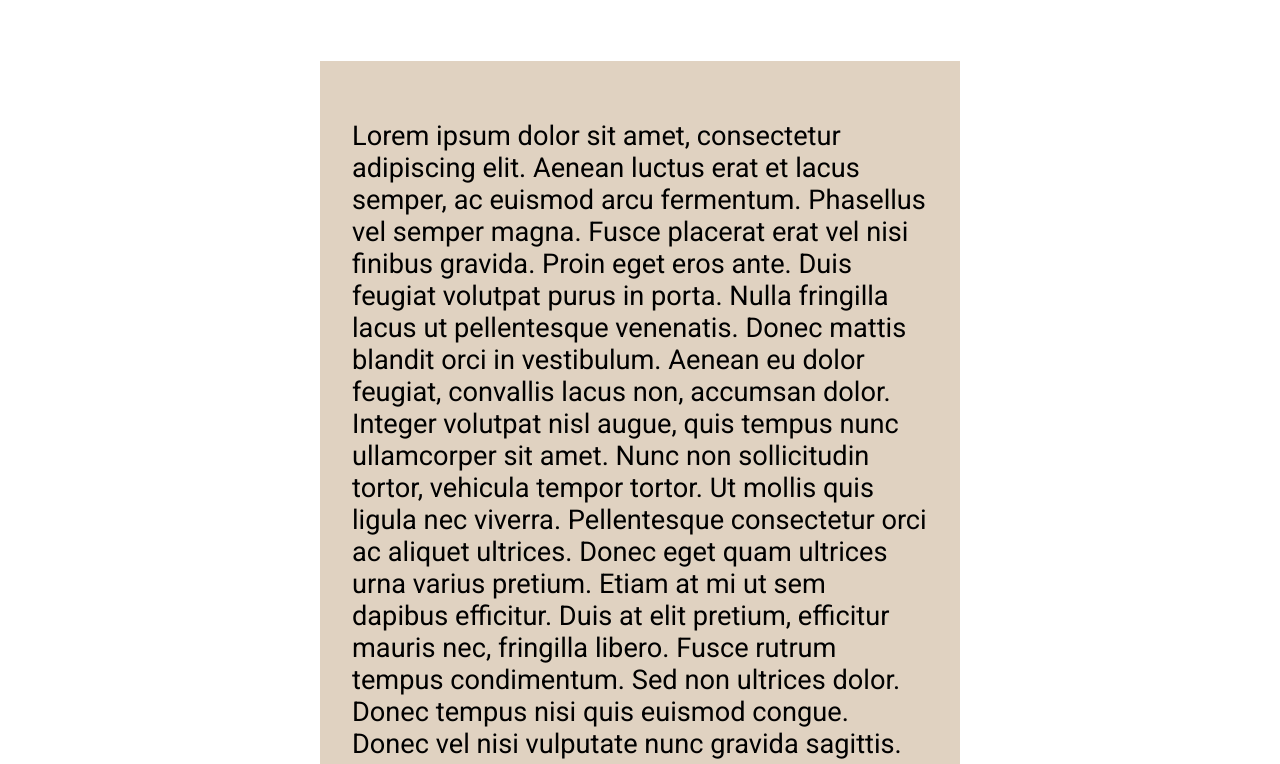
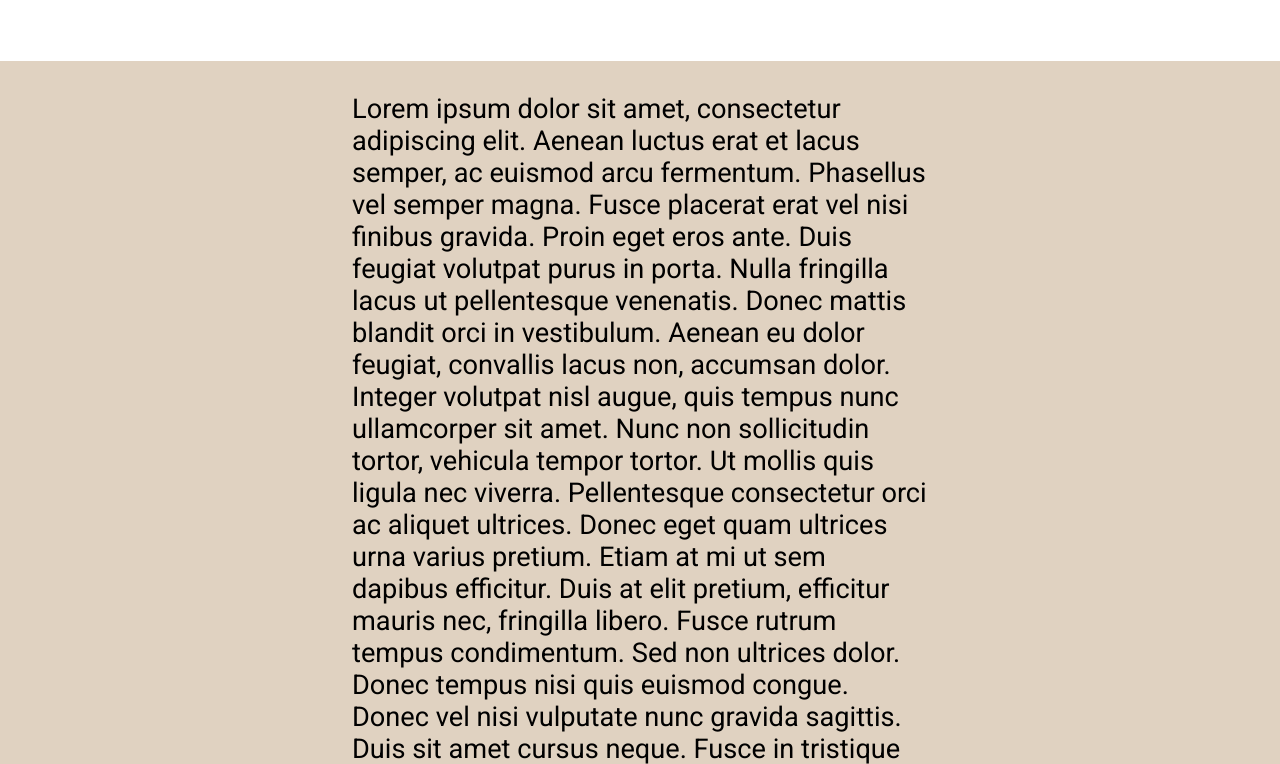
Before and after one commit to EvanBancroft/DTC475, a plain HTML site: page experience.html in a window 1280 px wide. Shown: the part 507-1271 px from the top of the page. Drawn offline with Linux system fonts and the light colour scheme.

Commit message:
Full bleed

```diff
--- a/experience.html
+++ b/experience.html
@@ -16,8 +16,8 @@
 	<div class="head_image">
 		<img src="stock.jpg" alt="Placeholder Image">
 	</div>
-	<div class="introduction">
-		<p>Lorem ipsum dolor sit amet, consectetur adipiscing elit. Aenean luctus erat et lacus semper, ac euismod arcu fermentum. Phasellus vel semper magna. Fusce placerat erat vel nisi finibus gravida. Proin eget eros ante. Duis feugiat volutpat purus in porta. Nulla fringilla lacus ut pellentesque venenatis. Donec mattis blandit orci in vestibulum. Aenean eu dolor feugiat, convallis lacus non, accumsan dolor. Integer volutpat nisl augue, quis tempus nunc ullamcorper sit amet. Nunc non sollicitudin tortor, vehicula tempor tortor. Ut mollis quis ligula nec viverra. Pellentesque consectetur orci ac aliquet ultrices. Donec eget quam ultrices urna varius pretium.
+	<div class="introduction_box">
+		<p class="introduction">Lorem ipsum dolor sit amet, consectetur adipiscing elit. Aenean luctus erat et lacus semper, ac euismod arcu fermentum. Phasellus vel semper magna. Fusce placerat erat vel nisi finibus gravida. Proin eget eros ante. Duis feugiat volutpat purus in porta. Nulla fringilla lacus ut pellentesque venenatis. Donec mattis blandit orci in vestibulum. Aenean eu dolor feugiat, convallis lacus non, accumsan dolor. Integer volutpat nisl augue, quis tempus nunc ullamcorper sit amet. Nunc non sollicitudin tortor, vehicula tempor tortor. Ut mollis quis ligula nec viverra. Pellentesque consectetur orci ac aliquet ultrices. Donec eget quam ultrices urna varius pretium.
 
 		Etiam at mi ut sem dapibus efficitur. Duis at elit pretium, efficitur mauris nec, fringilla libero. Fusce rutrum tempus condimentum. Sed non ultrices dolor. Donec tempus nisi quis euismod congue. Donec vel nisi vulputate nunc gravida sagittis. Duis sit amet cursus neque. Fusce in tristique lectus, a consequat massa. Praesent hendrerit venenatis dictum. Sed ac quam magna. Donec placerat elit nec quam laoreet, id egestas risus consectetur. Maecenas nec congue velit. Suspendisse sem nibh, molestie sed neque quis, fringilla pellentesque dui. Pellentesque dignissim rutrum sem at dignissim.</p>
 	</div>
--- a/style.css
+++ b/style.css
@@ -71,6 +71,10 @@ img {
   background-position: center;
   height: 100%;
   width: 100%;
+}
+.introduction_box{
+  width: 100vw;
+  background-color: #E0D2C1;
 }
 .introduction{
   width: 45vw;
```
